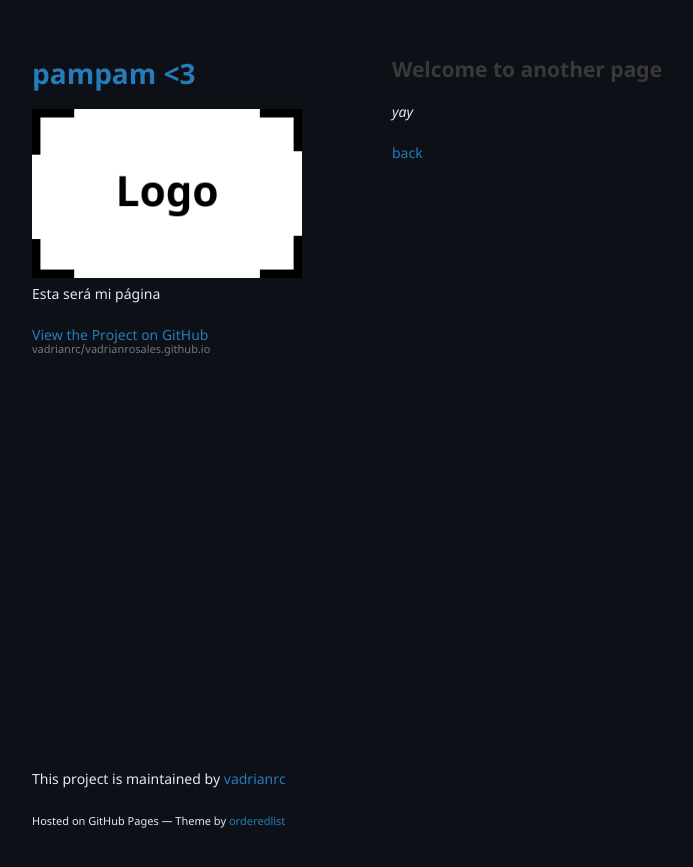
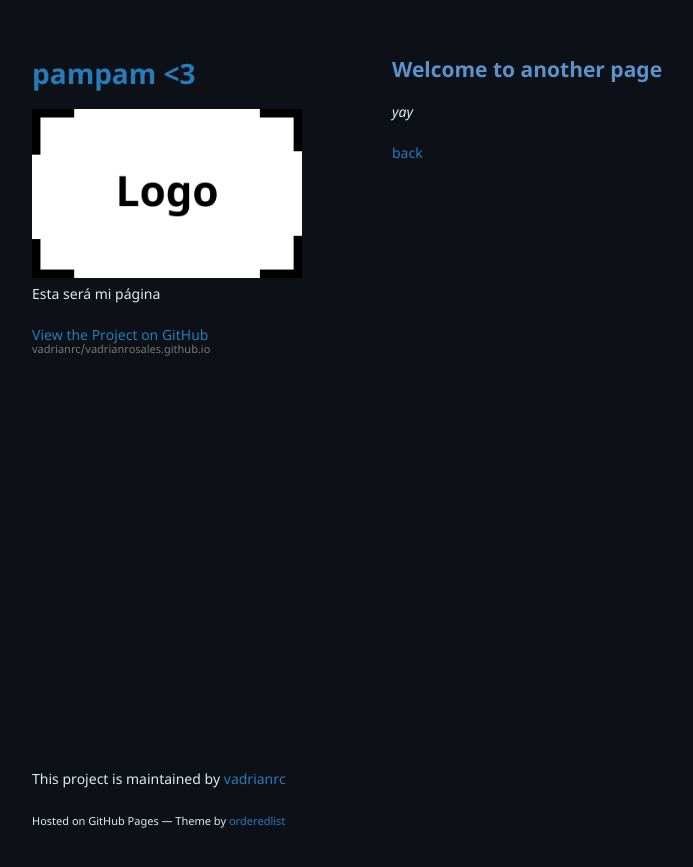
Before and after one commit to vadrianrc/vadrianrosales.github.io, a Jekyll site: the page built from another-page.md, in a window 1280 px wide. Shown: the top 867 px of the page, without its empty margins (178-871 px from the left). Built offline with Jekyll 4.4.1, drawn with Linux system fonts in a browser that asks for light colours; our own code applies the rules of GitHub Pages for plain Markdown files.

Commit message:
Update jekyll-theme-minimal.scss
color change

```diff
--- a/_sass/jekyll-theme-minimal.scss
+++ b/_sass/jekyll-theme-minimal.scss
@@ -27,11 +27,11 @@ h1 {
 }
 
 h2 {
-  color:#393939;
+  color:#5a92cb;
 }
 
 h3, h4, h5, h6 {
-  color:#494949;
+  color:#5a92cb;
 }
 
 a {
```
